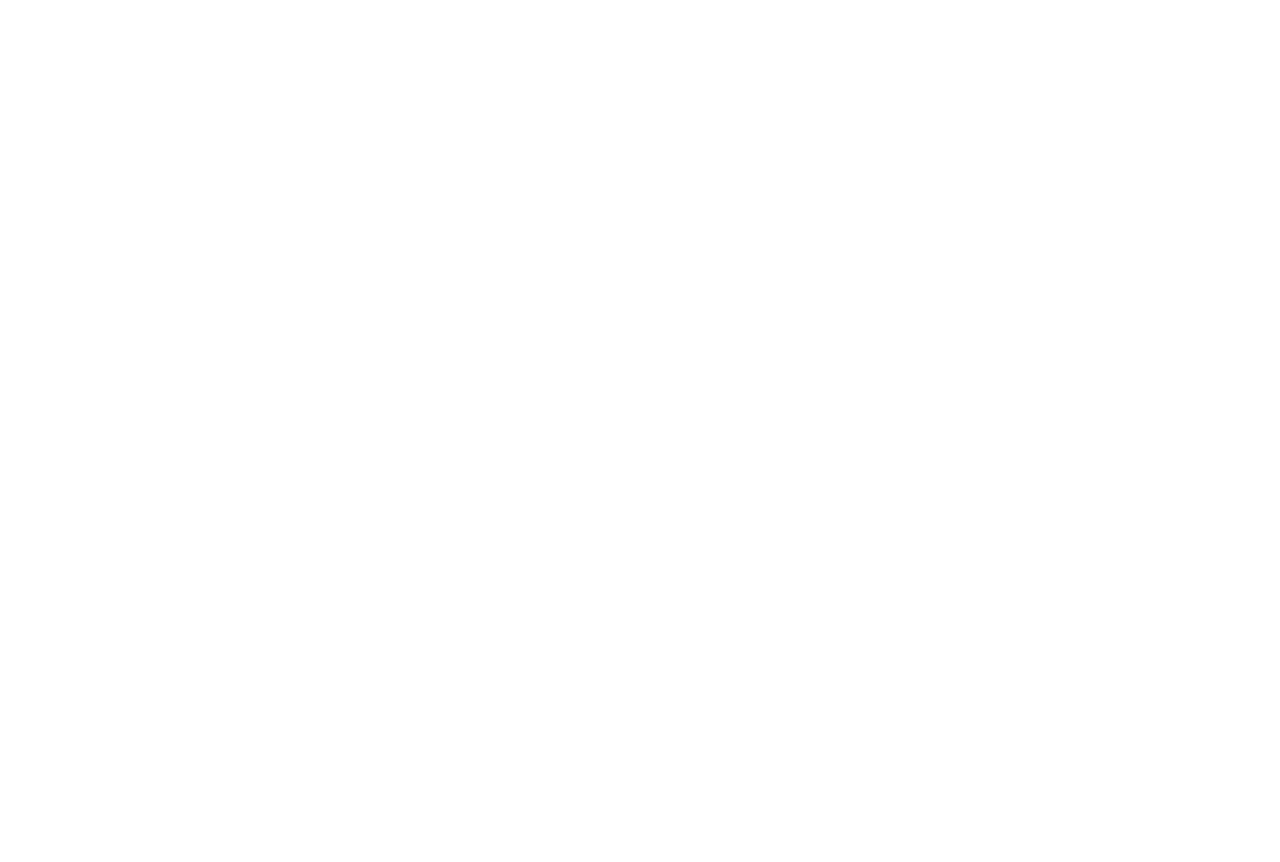
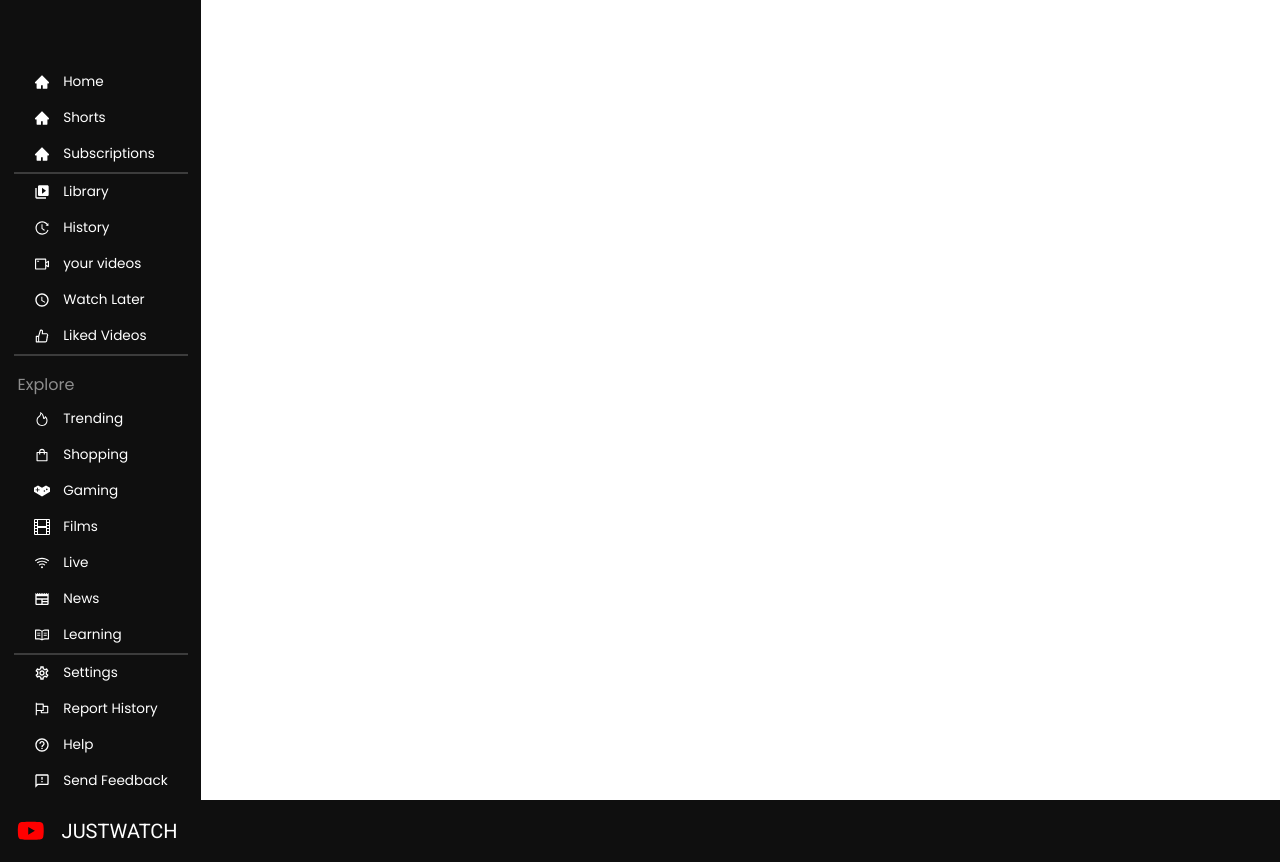
Before and after one commit to naveengitboi/youtubeclone, a React (Create React App) app in the folder client/: page / in a window 1280 px wide. Before the commit this address had no page. Before the commit the page ends 800 px from the top, so only its background shows below. Built offline with nearby package versions, Linux system fonts and the light colour scheme; the HTML template or start-up script is replaced by a standard one.

Commit message:
side bar added

```diff
--- a/client/package.json
+++ b/client/package.json
@@ -8,6 +8,7 @@
     "@testing-library/user-event": "^13.5.0",
     "react": "^18.2.0",
     "react-dom": "^18.2.0",
+    "react-icons": "^4.9.0",
     "react-router-dom": "^6.11.2",
     "react-scripts": "5.0.1",
     "styled-components": "^5.3.10",
@@ -36,5 +37,8 @@
       "last 1 firefox version",
       "last 1 safari version"
     ]
+  },
+  "devDependencies": {
+    "@babel/preset-react": "^7.22.3"
   }
 }
--- /dev/null
+++ b/client/src/App.css
@@ -0,0 +1,38 @@
+@import url('https://fonts.googleapis.com/css2?family=Poppins:wght@400;500&family=Roboto:wght@300;400&display=swap');
+
+
+/* font-family: 'Poppins',
+sans-serif;
+font-family: 'Roboto',
+sans-serif; */
+*{
+    margin: 0;
+    padding: 0;
+    box-sizing: border-box;
+}
+
+
+/* Common styles */
+
+:root
+{
+    --darkBg: #0f0f0f;
+    --activeBg:#272727;
+    --textColor: #ffffff;
+    --linkColor:#ffffff;
+    --hrColor: #3c3c3c;
+}
+
+.titles
+{
+    font-family: 'Roboto',sans-serif;
+    font-size: 1.25rem;
+    font-weight: normal;
+    color: var(--textColor);
+}
+
+a
+{
+    text-decoration: none;
+    color: var(--linkColor);
+}
--- a/client/src/App.js
+++ b/client/src/App.js
@@ -1,4 +1,5 @@
 import React from "react";
+import './App.css'
 import Menu from "./components/Menu";
 import Navbar from "./components/Navbar";
 import {Routes,Route} from 'react-router-dom'
@@ -6,6 +7,8 @@
 function App(){
   return(
     <>
+    <Menu/>
+    <Navbar/>
       <Routes>
         <Route/>
       </Routes>
--- a/client/src/components/Menu.jsx
+++ b/client/src/components/Menu.jsx
@@ -1,8 +1,49 @@
-
-
+import '../css/Menu.css'
+import { NavLink } from "react-router-dom"
+import {AiFillHome, AiOutlineMenu, AiFillYoutube, AiOutlineHistory,AiOutlineLike,AiOutlineFire,AiOutlineShopping, AiOutlineFlag, AiOutlineVideoCamera, AiOutlineWifi, AiOutlineRead, AiOutlineCopyrightCircle} from 'react-icons/ai'
+import {MdVideoLibrary, MdOutlineWatchLater,MdOutlineSettings, MdOutlineHelpOutline,MdOutlineFeedback, MdNewspaper} from 'react-icons/md'
+import {BsFilm} from 'react-icons/bs'
+import {SiYoutubegaming} from 'react-icons/si'
 function Menu(){
     return(
-        <h1>Menu</h1>
+        <div className="menuContainer">
+
+            <ul className="navLinks">
+                <NavLink><AiFillHome/> Home</NavLink>
+                <NavLink><AiFillHome/> Shorts</NavLink>
+                <NavLink><AiFillHome/> Subscriptions</NavLink>
+                <hr />
+                <NavLink><MdVideoLibrary/> Library</NavLink>
+                <NavLink><AiOutlineHistory/> History</NavLink>
+                <NavLink><AiOutlineVideoCamera/> your videos</NavLink>
+                <NavLink><MdOutlineWatchLater/> Watch Later</NavLink>
+                <NavLink><AiOutlineLike/> Liked Videos</NavLink>
+                <hr />
+                <p>Explore</p>
+                <NavLink><AiOutlineFire/> Trending</NavLink>
+                <NavLink><AiOutlineShopping/> Shopping</NavLink>
+                <NavLink><SiYoutubegaming/> Gaming</NavLink>
+                <NavLink><BsFilm/> Films</NavLink>
+                <NavLink><AiOutlineWifi/> Live</NavLink>
+                <NavLink><MdNewspaper/> News</NavLink>
+                <NavLink><AiOutlineRead/> Learning</NavLink>
+                <hr />
+                <NavLink><MdOutlineSettings/> Settings</NavLink>
+                <NavLink><AiOutlineFlag/> Report History</NavLink>
+                <NavLink><MdOutlineHelpOutline/> Help</NavLink>
+                <NavLink><MdOutlineFeedback/> Send Feedback</NavLink>
+
+                <p className='copyrightSection'>About Press Copyright  <br /> Contact Us Creator Advertise <br /> Developers
+                    <br />
+                Terms Privacy Policy & Safety <br />
+                How JustWatch <br /> works Test new Features
+
+                <br />
+                <span> <AiOutlineCopyrightCircle/> 2023 Google LLC </span>
+                </p>
+            </ul>
+
+        </div>
     )
 }
 
--- a/client/src/components/Navbar.jsx
+++ b/client/src/components/Navbar.jsx
@@ -1,8 +1,16 @@
 import React from 'react'
+import { AiFillYoutube } from 'react-icons/ai'
+
+import '../css/Navbar.css'
+
 
 function Navbar() {
   return (
-    <div>Navbar</div>
+    <div className="navbar">
+      <div className="logo">
+         <h3 className='titles'><AiFillYoutube/>JustWatch</h3>
+      </div>
+    </div>
   )
 }
 
--- /dev/null
+++ b/client/src/css/Menu.css
@@ -0,0 +1,67 @@
+.menuContainer
+{
+    height: 100vh;
+    width: max-content;
+    background-color: var(--darkBg);
+    font-family: poppins, 'Roboto';
+    padding: 4rem 0.85rem ;
+    position: sticky;
+    top: 0;
+    left: 0;
+    overflow-y:scroll;
+    scroll-behavior: smooth;
+    z-index: -1;
+}
+/* Width */
+::-webkit-scrollbar{
+    width: 10px;
+
+
+}
+/* Track */
+::-webkit-scrollbar-track
+{
+    background-color: rgb(35, 35, 35);
+}
+::-webkit-scrollbar-thumb
+{
+    height: 30px;
+    background-color: #4f4f4f;
+    border-radius: 8px;
+}
+
+
+
+hr
+{
+    background-color: #ff0000;
+    color: blue;
+    border: 1px solid var(--hrColor);
+}
+
+.navLinks
+{
+    display: flex;
+    flex-direction: column;
+}
+.navLinks a
+{
+    padding: .5rem 1.25rem;
+    display: flex;
+    font-size: 0.85rem;
+    align-items: center;
+}
+.navLinks a svg
+{
+    margin-right: .85rem;
+    font-size: 1rem;
+}
+.navLinks p
+{
+    color: rgb(142, 142, 142);
+    margin: 1rem 0.25rem 0.25rem;
+}
+.copyrightSection
+{
+    font-size: .5rem;
+}
--- /dev/null
+++ b/client/src/css/Navbar.css
@@ -0,0 +1,20 @@
+.navbar
+{
+    background-color: var(--darkBg);
+    width: 100vw;
+    padding: 1rem 0;
+    z-index: 40;
+}
+
+.logo .titles {
+
+    display: flex;
+    align-items: center;
+    text-transform: uppercase;
+}
+
+.logo .titles svg {
+    color: red;
+    font-size: 1.85rem;
+    margin: 0 1rem;
+}
```
Also changed, not shown: 1 other file (tests, documents, lock files or other folders).
